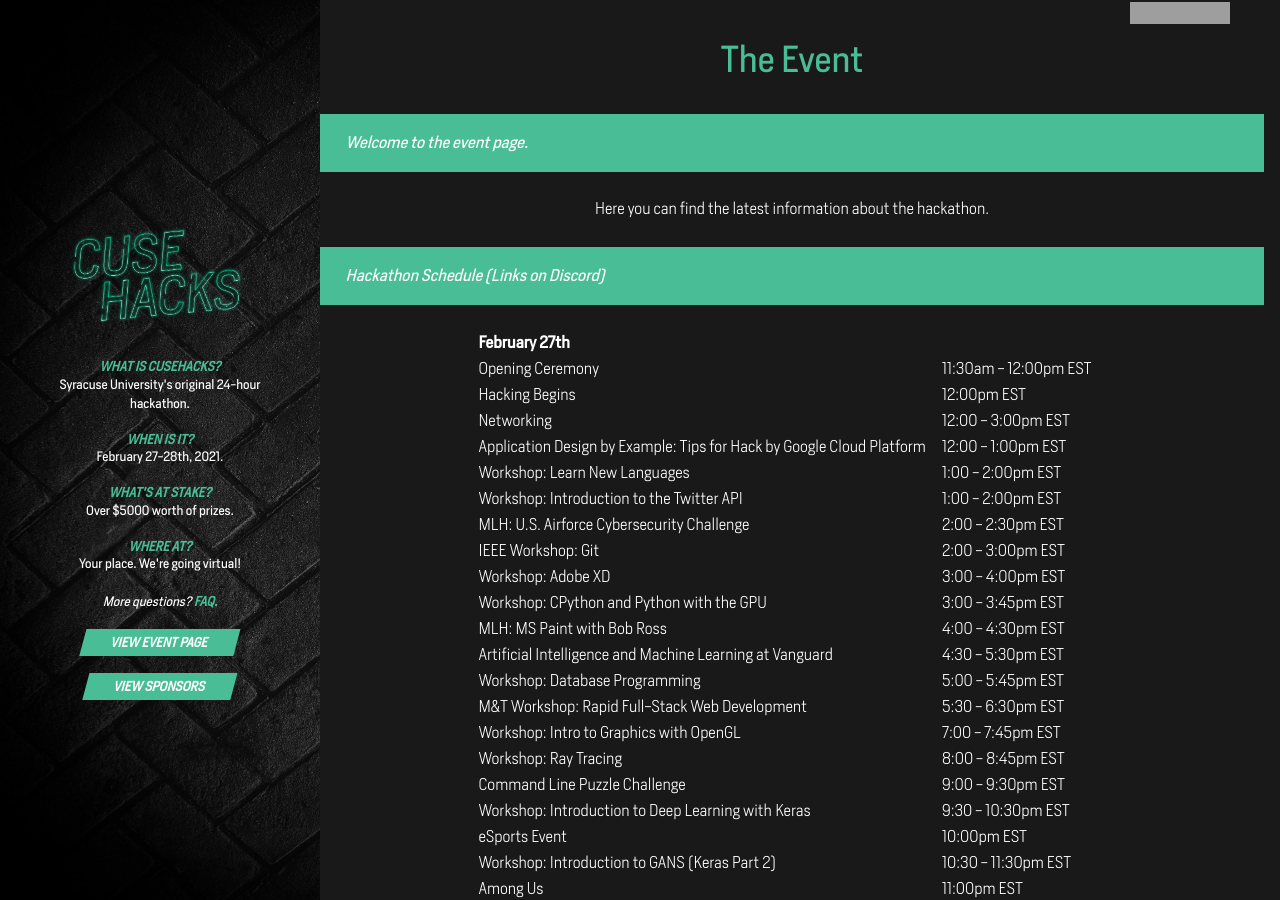
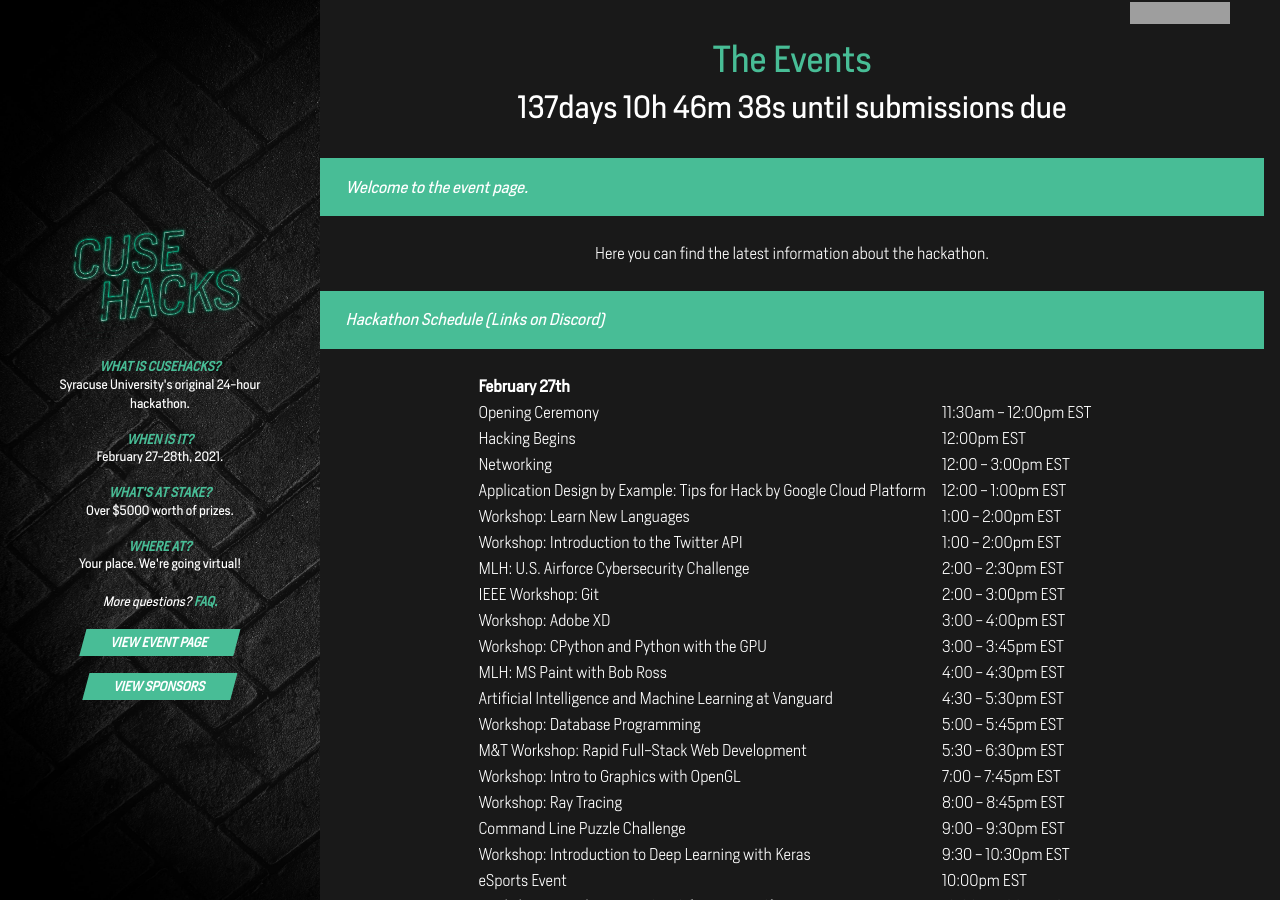
Before and after one commit to innovateorange/cusehacks, a Jekyll site: the page built from event.html, in a window 1280 px wide and 900 px high. Built offline with Jekyll 4.4.1, drawn with Linux system fonts in a browser that asks for light colours; nearby versions of some CDN libraries; a script that is not in the unit is left out; some of the changed lines change nothing that is shown; grey boxes are pictures that could not be loaded.

Commit message:
[zhuoweiz] updated CountDown time on the Event page.

```diff
--- a/event.html
+++ b/event.html
@@ -4,7 +4,7 @@
 
 <div class="event" id="event">
   <div class="text-center">
-    <h2 style="color:#48bd96;">The Event</h2>
+    <h2 style="color:#48bd96;">The Events</h2>
     <div class="event-countdown">
       <h3 id="countdown"></h3>
     </div>
@@ -35,15 +35,20 @@
 
 <script type="application/javascript">
   $(document).ready(function() {
-    var countDownDate = new Date("Feb 28, 2021 12:00:00").getTime();
+    var countDownDate = new Date("Feb 20, 2022 12:00:00").getTime();
     var x = setInterval(function() {
       var now = new Date().getTime();
       var distance = countDownDate - now;
+      var days = Math.floor((distance % (1000 * 60 * 60 * 24 * 365)) / (1000 * 60 * 60 * 24));
       var hours = Math.floor((distance % (1000 * 60 * 60 * 24)) / (1000 * 60 * 60));
       var minutes = Math.floor((distance % (1000 * 60 * 60)) / (1000 * 60));
       var seconds = Math.floor((distance % (1000 * 60)) / 1000);
 
-      document.getElementById("countdown").innerHTML = hours
+      var daysStr = days + "days ";
+      if(days < 1) {
+        daysStr = "";
+      }
+      document.getElementById("countdown").innerHTML = daysStr + hours
       + "h " + minutes + "m " + seconds + "s until submissions due";
       if (distance < 0) {
         clearInterval(x);
```
